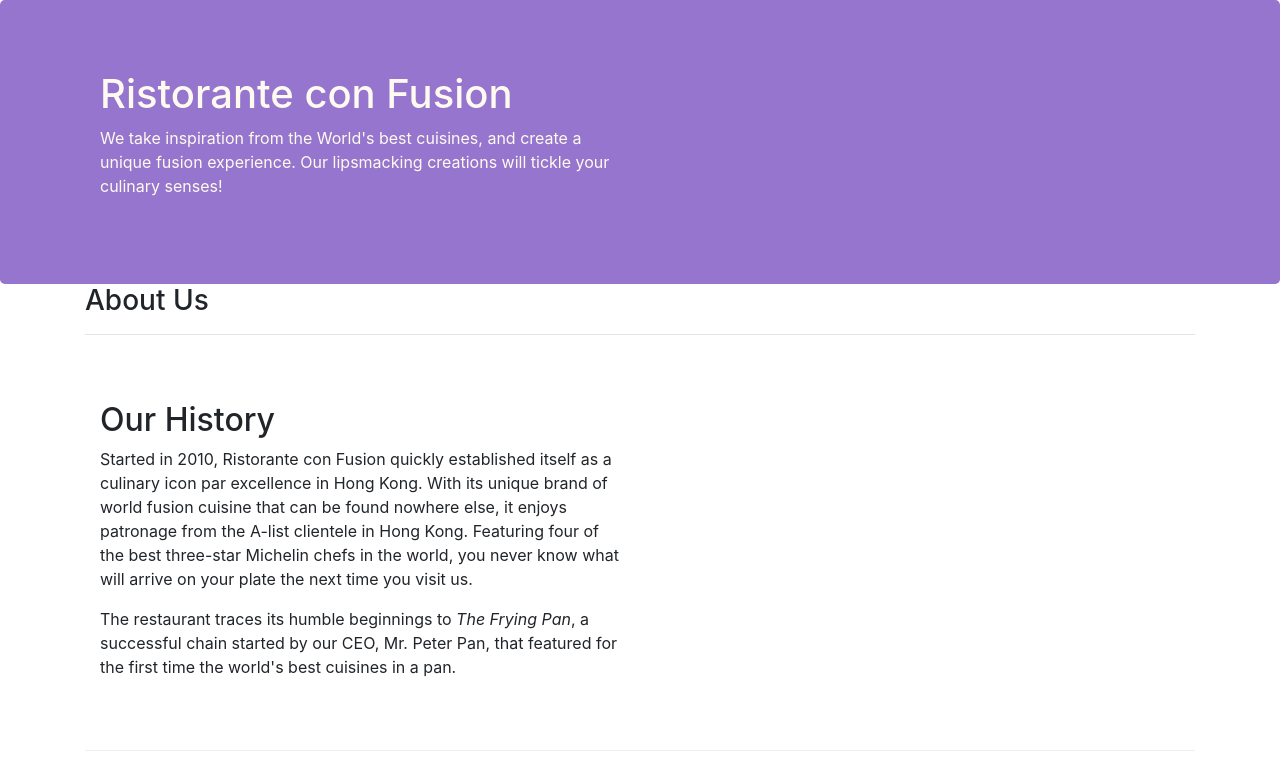
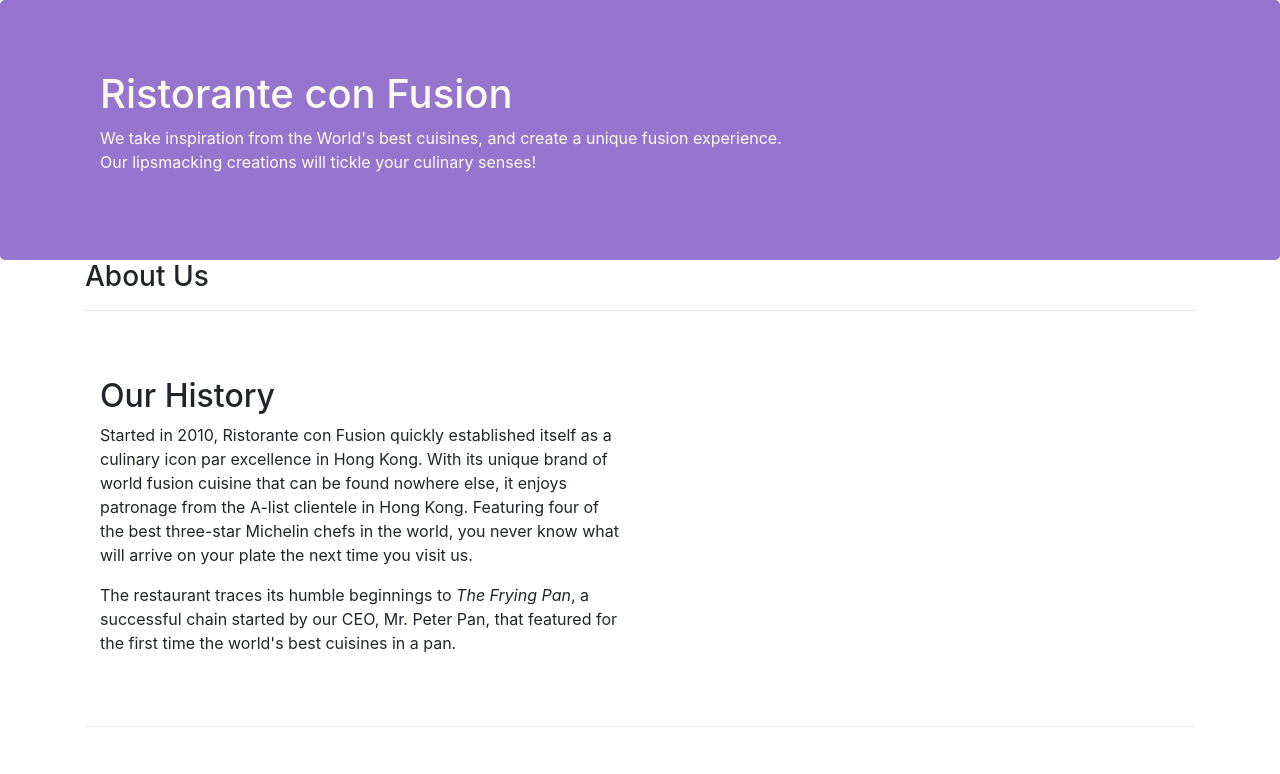
Before and after one commit to vladimirzhirov/git-test, a website: page index.html in a window 1280 px wide. Shown: the top 774 px of the page. Drawn offline with nearby package versions, Linux system fonts and the light colour scheme.

Commit message:
fix columns

```diff
--- a/index.html
+++ b/index.html
@@ -19,7 +19,7 @@
 <header class="jumbotron">
     <div class="container">
         <div class="row row-header">
-            <div class="col-12 col-sm-6">
+            <div class="col-12 col-md-8 col-sm-6">
                 <h1>Ristorante con Fusion</h1>
                 <p>We take inspiration from the World's best cuisines, and create a unique fusion experience. Our
                     lipsmacking creations will tickle your culinary senses!</p>
```
Also changed, not shown: css/styles.css (+4 -4 lines).
